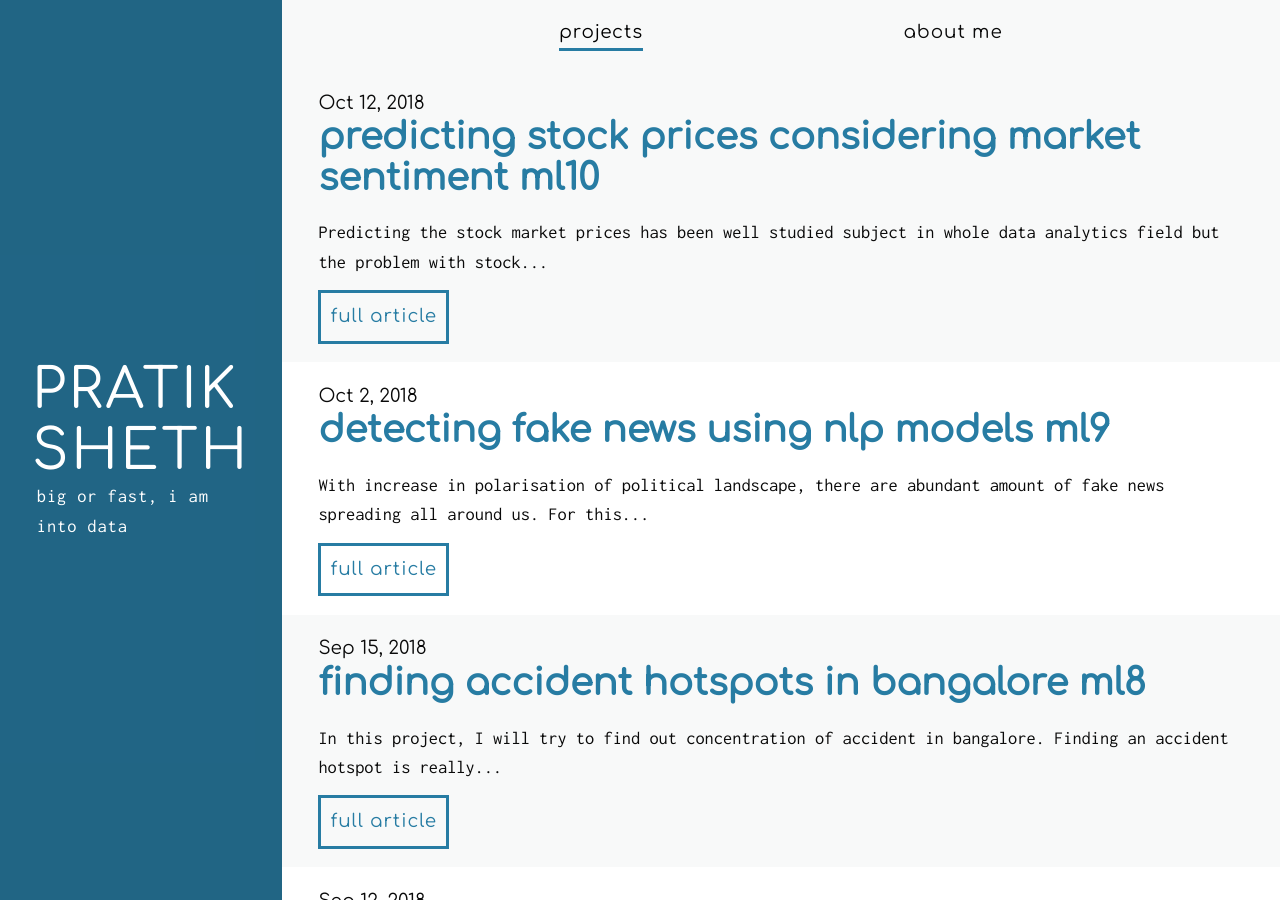
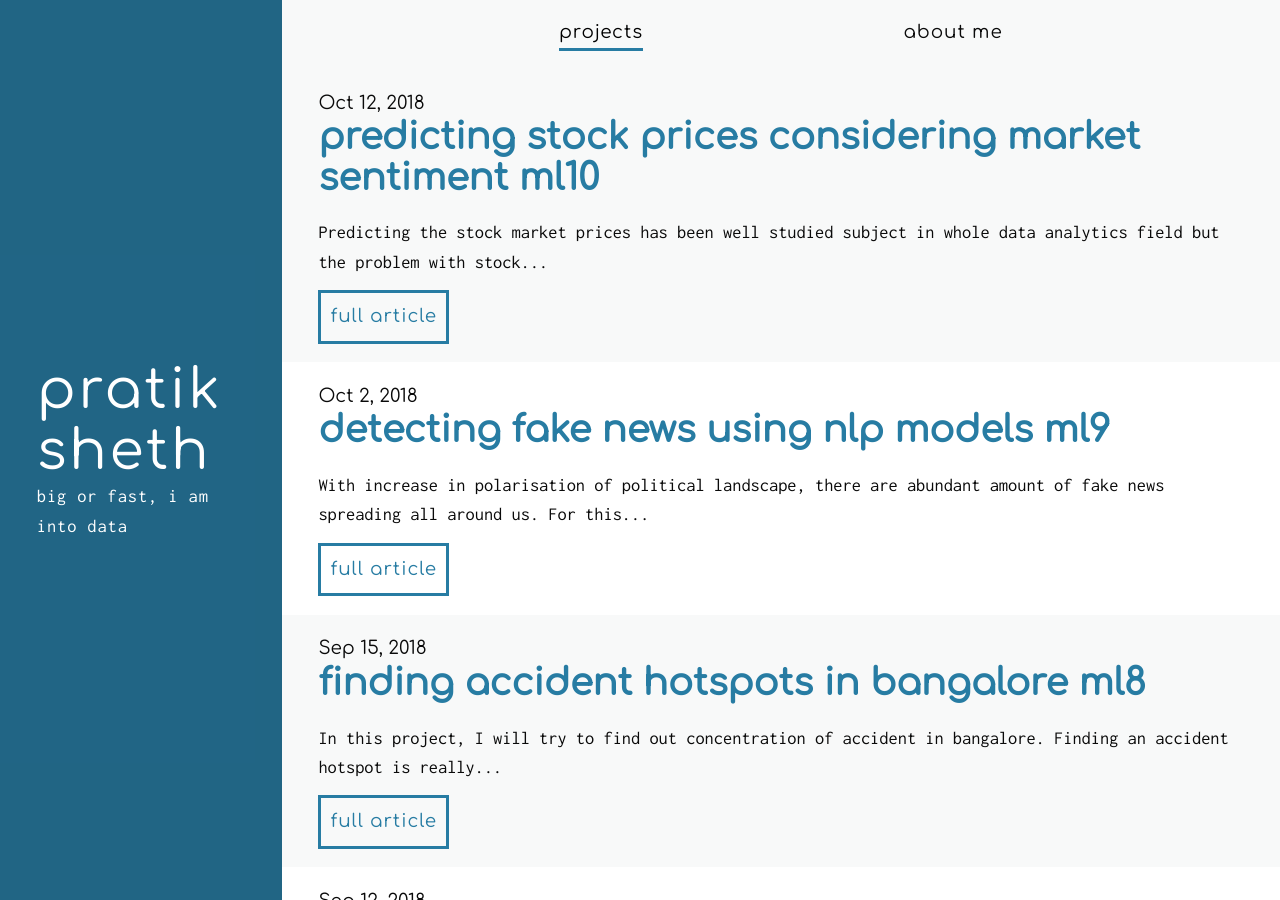
Before and after one commit to daftengineer/daftengineer.github.io, a Jekyll site: the page built from index.html, in a window 1280 px wide and 900 px high. Built offline with Jekyll 4.4.1, drawn with Linux system fonts in a browser that asks for light colours; nearby versions of some CDN libraries; the list of posts is cut into pages by our own code.

Commit message:
Update index.html

```diff
--- a/index.html
+++ b/index.html
@@ -8,7 +8,7 @@
       {% endfor %}
     <div class="previews__container">
 
-      <span class="siteheader" style="font-family:'Comfortaa',monospace;">{{ site.title }}</span>
+      <span class="siteheader" style="font-family:'Comfortaa',monospace;text-transform:lowercase;">{{ site.title }}</span>
       <span style="text-transform:lowercase;">Big or Fast, I am into Data</span>
     </div>
   </div>
```
